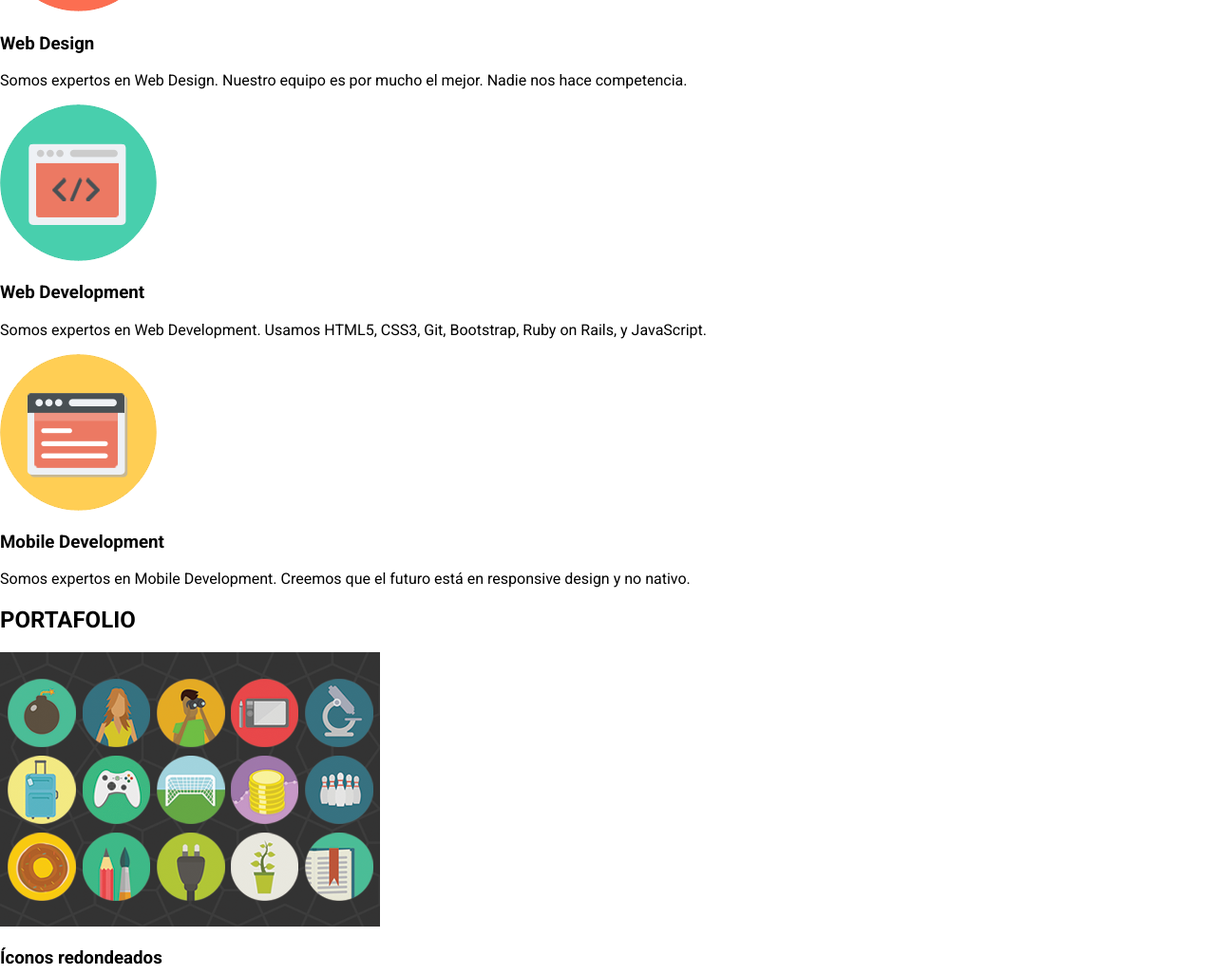
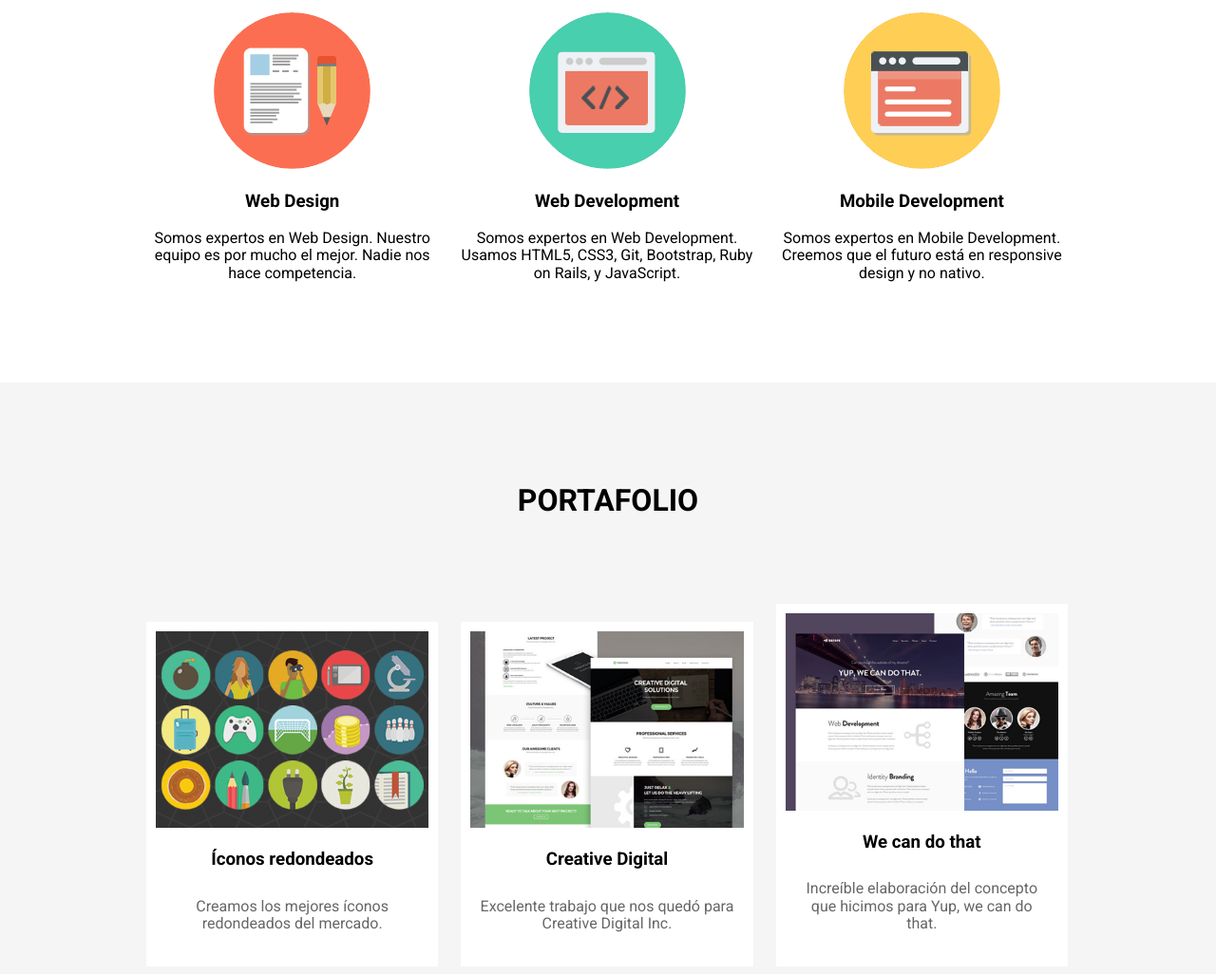
Before and after one commit to davidmeddina/studiodev, a plain HTML site: page index.html in a window 1280 px wide. Shown: the part 1066-2092 px from the top of the page at 95% size. Drawn offline with Linux system fonts and the light colour scheme.

Commit message:
styling services and portfolio sections

```diff
--- a/css/style.css
+++ b/css/style.css
@@ -1,11 +1,16 @@
+*{
+  box-sizing: border-box;
+}
+
 body{
   font-family: 'Roboto', sans-serif;
 }
 
 .home-wrapper{
-  background: url('../images/background.jpg') no-repeat center top;
+  background: linear-gradient( rgba(0, 0, 0, 0.6), rgba(0, 0, 0, 0.6) ), url('../images/background.jpg') no-repeat center top;
   background-size: cover;
   color: white;
+  background-attachment: fixed;
 }
 
 header{
@@ -71,6 +76,45 @@ header nav a.active{
 #home .social a:hover{
   background-color: #fed136;
 }
+
+#servicios .box{
+  display: inline-block;
+  text-align: center;
+  width: 33%;
+  padding: 10px;
+}
+
+#portafolio{
+  background-color: whitesmoke;
+}
+
+#portafolio .box{
+  display: inline-block;
+  text-align: center;
+  width: 31%;
+  margin: 1%;
+  padding: 10px;
+  background-color: white;
+}
+
+#portafolio .box img{
+  width: 100%;
+}
+
+#portafolio .box p{
+  padding: 10px;
+  color: #666;
+}
+section{
+  padding: 80px 0;
+}
+
+section h2{
+  font-size: 32px;
+  text-align: center;
+  margin-bottom: 80px;
+}
+
 .container{
   width: 992px;
   margin-left: auto;
--- a/index.html
+++ b/index.html
@@ -15,10 +15,10 @@
     <header class="container">
       <img src="images/logo.png" alt="Logo Studio Dev">
       <nav>
-        <a href="" class="active">HOME</a>
-        <a href="">SERVICIOS</a>
-        <a href="">PORTAFOLIO</a>
-        <a href="">CONTACTO</a>
+        <a href="#home" class="active">HOME</a>
+        <a href="#servicios">SERVICIOS</a>
+        <a href="#portafolio">PORTAFOLIO</a>
+        <a href="#contacto">CONTACTO</a>
       </nav>
     </header>
 
@@ -35,62 +35,65 @@
   </div>
 
 
-  <section>
+  <section id="servicios" class="container">
     <h2>SERVICIOS</h2>
 
-    <div>
+    <div class="box">
       <img src="images/web-design.png" alt="Web Design">
       <h3>Web Design</h3>
       <p>Somos expertos en Web Design. Nuestro equipo es por mucho el mejor. Nadie nos hace competencia.</p>
     </div>
-    <div>
+    <div class="box">
       <img src="images/web-development.png" alt="Web Development">
       <h3>Web Development</h3>
       <p>Somos expertos en Web Development. Usamos HTML5, CSS3, Git, Bootstrap, Ruby on Rails, y JavaScript.</p>
     </div>
-    <div>
+    <div class="box">
       <img src="images/ux-ui.png" alt="Mobile Development">
       <h3>Mobile Development</h3>
       <p>Somos expertos en Mobile Development. Creemos que el futuro está en responsive design y no nativo.</p>
     </div>
   </section>
 
-  <section>
+  <section id="portafolio">
+    <div class="container">
+
       <h2>PORTAFOLIO</h2>
 
-    <div>
+      <div class="box">
         <img src="images/portafolio/roundicons.png" alt="Íconos redondeados">
         <h3>Íconos redondeados</h3>
         <p>Creamos los mejores íconos redondeados del mercado.</p>
       </div>
-    <div>
+      <div class="box">
         <img src="images/portafolio/treehouse.png" alt="Creative Digital">
         <h3>Creative Digital</h3>
         <p>Excelente trabajo que nos quedó para Creative Digital Inc.</p>
       </div>
-    <div>
+      <div class="box">
         <img src="images/portafolio/escape.png" alt="We can do that">
         <h3>We can do that</h3>
         <p>Increíble elaboración del concepto que hicimos para Yup, we can do that.</p>
       </div>
-    <div>
+      <div class="box">
         <img src="images/portafolio/escape.png" alt="Escape">
         <h3>Escape</h3>
         <p>Este es el mismo que el anterior pero esperemos que nadie lo note.</p>
       </div>
-    <div>
+      <div class="box">
         <img src="images/portafolio/dreams.png" alt="Dreams">
         <h3>Dreams</h3>
         <p>Una aplicación que nos quedó muy bacana. Hecha con Ruby on Rails.</p>
       </div>
-    <div>
+      <div class="box">
         <img src="images/portafolio/startup-framework.png" alt="Startup Framework">
         <h3>Startup Framework</h3>
         <p>Este es increíble. Es un desarrollo que hicimos ya hace un tiempo.</p>
       </div>
+    </div>
   </section>
 
-  <section>
+  <section id="contacto">
     <h2>CONTACTO</h2>
 
     <form>
```
Lines whose indentation alone changed are shown as unchanged.
